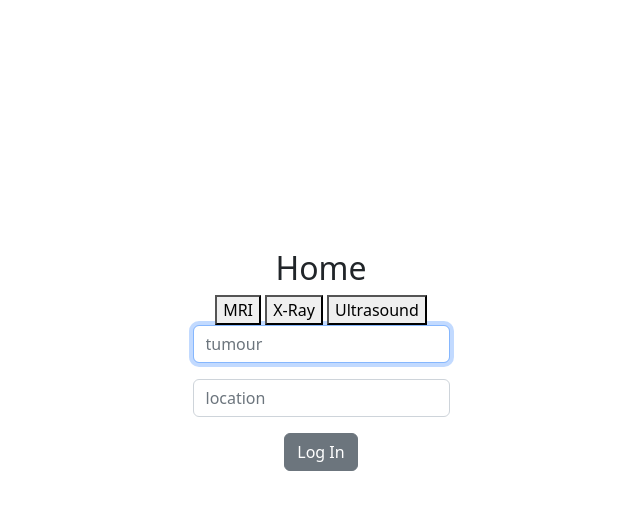
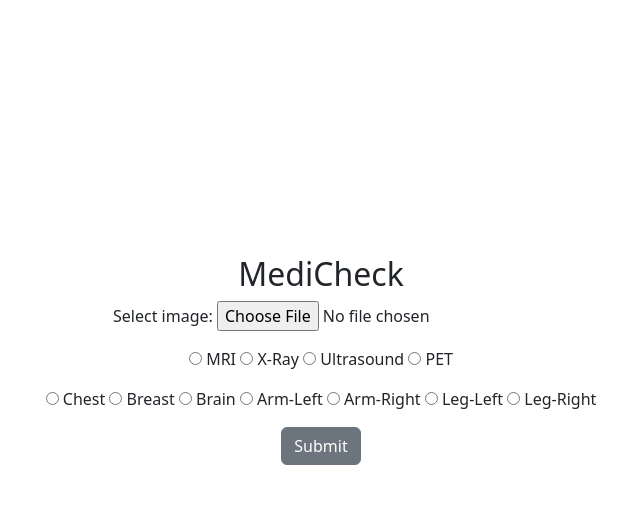
Before and after one commit to kamalchahal7/MediCheck, a Flask app: page / in a window 1280 px wide. Shown: the top 510 px of the page, without its empty margins (319-959 px from the left). Run offline with Flask 3, Linux system fonts and the light colour scheme; some libraries are stand-ins or nearby versions.

Commit message:
established base UI for diagnosis eval

```diff
--- a/Backend/app.py
+++ b/Backend/app.py
@@ -6,7 +6,6 @@ from flask import Flask, flash, redirect, render_template, request, session, url
 from flask_session import Session
 from werkzeug.security import check_password_hash, generate_password_hash
 from functions import fetch
-
 
 
 from datetime import datetime
@@ -36,22 +35,23 @@ def index():
         session.pop("requested", None)
         return render_template("index.html")
     else:
-        btn1 = request.form.get("MRI")
-        btn2 = request.form.get("XRAY")
-        btn3 = request.form.get("ULTRA")
-
-        tumour = request.form.get("tumour")
-        if not tumour:
-            mssg = "Tumour not provided."
+        img = request.form.get("img")
+        if not img:
+            mssg = "Medical diagnosis image not uploaded."
             return render_template("error.html", error=mssg)
 
-        location = request.form.get("location")
+        scan_type = request.form.get("button-group")
+        if not scan_type:
+            mssg = "Scantype not selected."
+            return render_template("error.html", error=mssg)
+        else:
+            print(f"Selected option: {scan_type}")
+
+        location = request.form.get("button-group2")
         if not location:
             mssg = "Location not specified."
             return render_template("error.html", error=mssg)
+        else:
+            print(f"Selected option: {location}")
 
-        response = fetch(tumour, location)
-        print(response)
-
-        # Optionally retry the request
         return render_template("index.html")
--- a/Backend/templates/index.html
+++ b/Backend/templates/index.html
@@ -6,18 +6,61 @@
 
 {% block main %}
     {% if not description %}
-        <h1>Home</h1>
-        <button>MRI</button>
-        <button>X-Ray</button>
-        <button>Ultrasound</button>
+        <h1>MediCheck</h1>
         <form action="/" method = "post">
             <div class="mb-3">
-                <input autocomplete="off" autofocus class ="form-control mx-auto w-auto" name = "tumour" placeholder="tumour"  type="text">
+                <label for="img">Select image:</label>
+                <input type="file" id="img" name="img" accept="image/*">
             </div>
             <div class="mb-3">
-                <input autocomplete="off" autofocus class ="form-control mx-auto w-auto" name = "location" placeholder="location"  type="text">
+                <label class="button">
+                    <input type="radio" name="button-group" value="MRI" />
+                    MRI
+                </label>
+                <label class="button">
+                    <input type="radio" name="button-group" value="XRAY" />
+                    X-Ray
+                </label>
+                <label class="button">
+                    <input type="radio" name="button-group" value="ULTRA" />
+                    Ultrasound
+                </label>
+                <label class="button">
+                    <input type="radio" name="button-group" value="PET" />
+                    PET
+                </label>
             </div>
-            <button class="btn btn-secondary" type="submit">Log In</button>
+            <div class="mb-3">
+                <label class="button">
+                    <input type="radio" name="button-group2" value="CHEST" />
+                    Chest
+                </label>
+                <label class="button">
+                    <input type="radio" name="button-group2" value="BREAST" />
+                    Breast
+                </label>
+                <label class="button">
+                    <input type="radio" name="button-group2" value="BRAIN" />
+                    Brain
+                </label>
+                <label class="button">
+                    <input type="radio" name="button-group2" value="ARMLEFT" />
+                    Arm-Left
+                </label>
+                <label class="button">
+                    <input type="radio" name="button-group2" value="ARMRIGHT" />
+                    Arm-Right
+                </label>
+                <label class="button">
+                    <input type="radio" name="button-group2" value="LEGLEFT" />
+                    Leg-Left
+                </label>
+                <label class="button">
+                    <input type="radio" name="button-group2" value="LEGRIGHT" />
+                    Leg-Right
+                </label>
+            </div>
+            <button class="btn btn-secondary" type="submit">Submit</button>
         </form>
     {% else %}
         <p>{{ description }}</p>
--- a/Backend/templates/layout.html
+++ b/Backend/templates/layout.html
@@ -6,13 +6,13 @@
     <link href="https://cdn.jsdelivr.net/npm/bootstrap@5.2.3/dist/css/bootstrap.min.css" rel="stylesheet" integrity="sha384-rbsA2VBKQhggwzxH7pPCaAqO46MgnOM80zW1RWuH61DGLwZJEdK2Kadq2F9CUG65" crossorigin="anonymous">
     <script src="https://cdn.jsdelivr.net/npm/bootstrap@5.2.3/dist/js/bootstrap.bundle.min.js" integrity="sha384-kenU1KFdBIe4zVF0s0G1M5b4hcpxyD9F7jL+jjXkk+Q2h455rYXK/7HAuoJl+0I4" crossorigin="anonymous"></script>
     <link href="/static/styles.css" rel="stylesheet">
-    <title>HobbySwap: {% block title %}{% endblock %}</title>
+    <title>MediCheck: {% block title %}{% endblock %}</title>
 
 </head>
 <body>
     <!-- <nav class="bg-light border navbar navbar-expand-md navbar-light" style="height: 5rem">
         <div class="container-fluid">
-            <a class="navbar-brand" href="/">Hobby Swap</a>
+            <a class="navbar-brand" href="/">MediCheck</a>
             <button aria-controls="navbar" aria-expanded="false" aria-label="Toggle navigation" class="navbar-toggler" data-bs-target="#navbar" data-bs-toggle="collapse" type="button">
                 <span class="navbar-toggler-icon"></span>
             </button>
```
